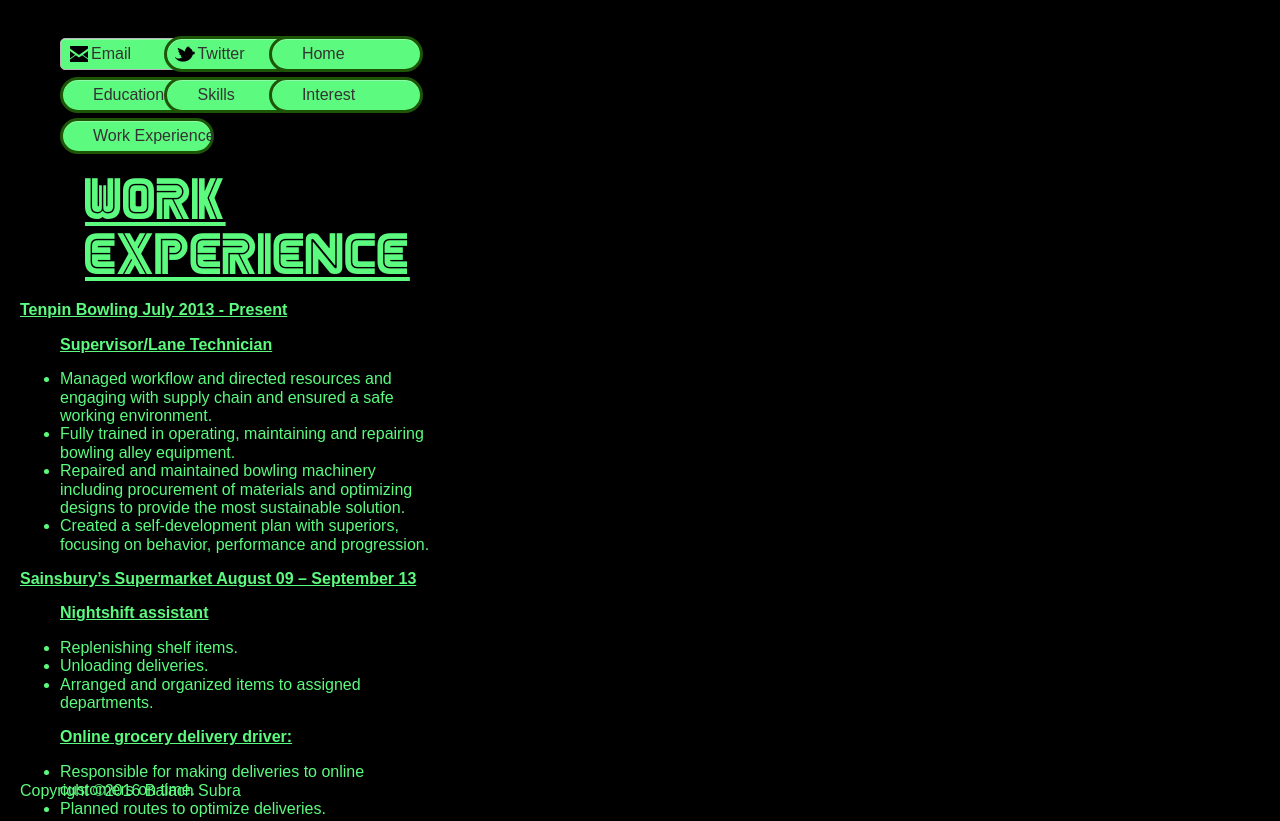
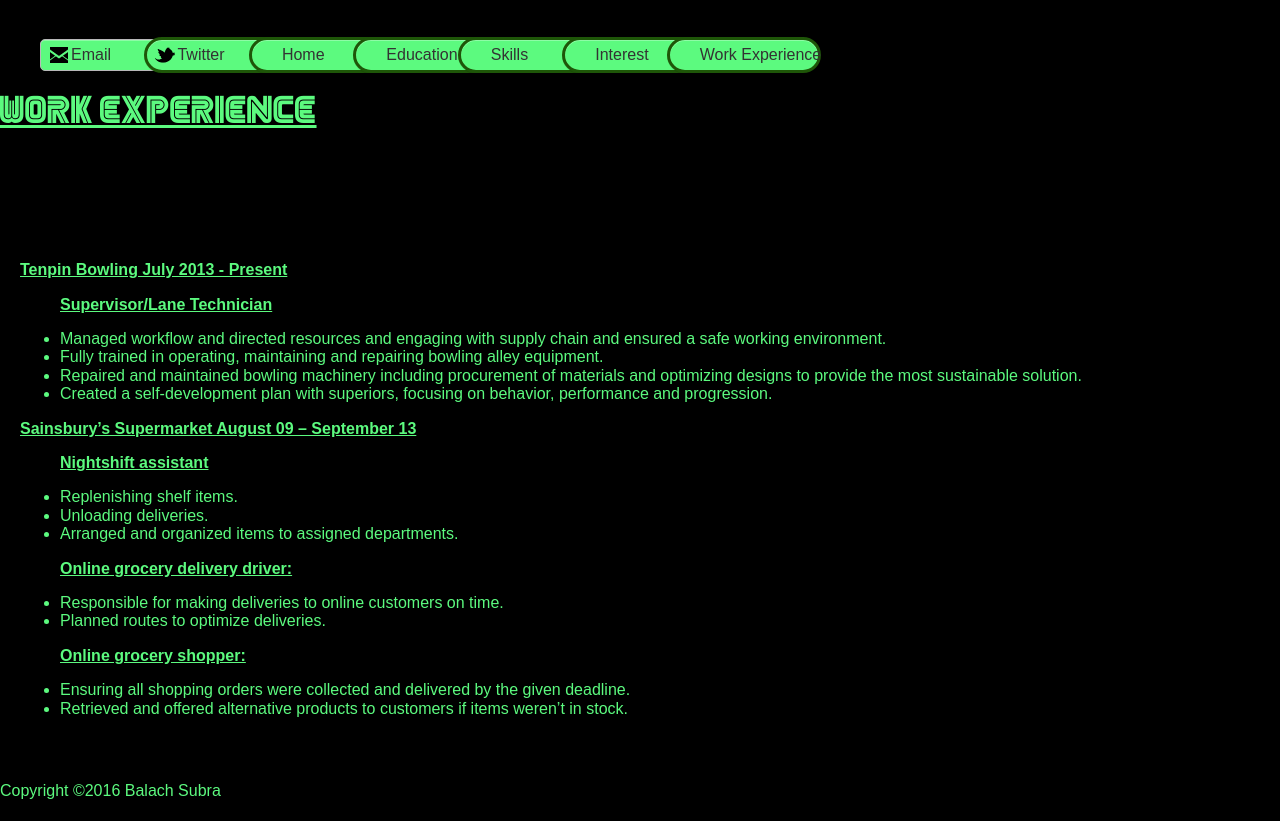
Before and after one commit to Balach1/My-cv, a plain HTML site: page workexp.html in a window 1280 px wide. Shown: the top 821 px of the page. After the commit the page ends 800 px from the top, so only its background shows below. Drawn offline with Linux system fonts and the light colour scheme; files that its build step writes are made by us from their sources.

Commit message:
full working nav bar

```diff
--- a/css/stylesheet.css
+++ b/css/stylesheet.css
@@ -1,4 +1,4 @@
-body{
+body {
 	/*background-image: url("/Users/tech-a04/Desktop/MyCVWebsite/codeback.png");*/
 	background-color: black;
 	background-repeat: no-repeat;
@@ -44,10 +44,9 @@ body{
     margin: 16px 0;
     padding: auto;
 }
-#work, #education {
+#work, #education, #skills, #interests {
 
 	margin: 20px;
-	width: 420px;
 	height: auto;
 	color: #5CFA7F;
 	clear: both;
@@ -88,14 +87,7 @@ h1 {
 
 }
 
-h2 {
-	font-family: 'mrrobotregular';
-	font-weight: normal;
-	font-size: 48px;
-	margin: 16px 65px;
-    padding: auto;
 
-}
 #footer {
 
 	margin: 16px 13autopx;
--- a/workexp.html
+++ b/workexp.html
@@ -1,32 +1,29 @@
 <!DOCTYPE html>
 <html>
 <head>
-<meta charset="utf-8">
+	<meta charset="utf-8">
 	<meta http-equiv="Content-Type" content="text/html; charset=utf-8" />
 	<link rel="stylesheet" type="text/css" href="css/stylesheet.css">
 	<link rel="stylesheet" type="text/css" href="css/social-buttons.css">
 	<link rel="stylesheet" type="text/css" href="reset.css">
 	<link rel="stylesheet" href="fonts/mr-robot/stylesheet.css" type="text/css" charset="utf-8"/>
-	<section id="work">
 	<title>Work Experience</title>
 </head>
 <body>
-<nav id ="nav">
+	<nav id ="nav">
 	<ul>
 	<li><a href="mailto:balachsubra@spartaglobal.co" target="_top" class="sb email text">Email</a></li>
 	<li><a href="https://twitter.com/BalachSubra" class="sb circle text thick-border green twitter">Twitter</a></li>
 	<li class="sb circle text thick-border green twitter"><a href="index.html">Home</a></li>
 	<li class="sb circle text thick-border green twitter"><a href="Education.html">Education</a> </li>
-
 	<li class="sb circle text thick-border green twitter"><a href="skills.html">Skills</a></li>
 	<li class="sb circle text thick-border green twitter"><a href="interests.html">Interest</a></li>
 	<li class="sb circle text thick-border green twitter"><a href="workexp.html">Work Experience</a></li>
 	</ul>
 	</nav>
 <main>
- <!-- this section is about my work exp -->
-
-	<p><h2><u>Work Experience</u></h2></p>
+<h1><u>Work Experience</u></h1>
+	<section id="work">
 	<p><b><u>Tenpin Bowling July 2013 - Present</u></b></p>
 	<ul><u><b>Supervisor/Lane Technician</b></u>
 		<p><li>Managed workflow and directed resources and engaging with supply chain and ensured a safe working environment.</li>
@@ -36,10 +33,8 @@
 		<li>Created a self-development plan with superiors, focusing on behavior, performance and progression. </li>
 		</p>
 	</ul>
-
 <p><b><u>Sainsbury’s Supermarket August 09 – September 13</u></b></p>
-
-		<ul>
+	<ul>
 		<p>
 		<u><b>Nightshift assistant</b></u>
 			<li>Replenishing shelf items.</li>
@@ -53,22 +48,22 @@
 			<li>Planned routes to optimize deliveries.</li>
 		</p>
 		</ul>
-		<ul>
-		<p>
+		<ul><p>
 			<u><b>Online grocery shopper:</b></u>
 			<li>Ensuring all shopping orders were collected and delivered by the given deadline.</li>
 			<li>Retrieved and offered alternative products to customers if items weren’t in stock.</li>
 		</p>
 		</ul>
+		</section>
 	</main>
-	<br>
+	</div>
+   </body>
+   	<br>
 
-<div class="cf">
+	<div class="cf">
 
 		<footer id="footer">
 		Copyright &copy;2016 Balach Subra
 		</footer>
 </div>
-</section>
-</body>
 </html>
```
Also changed, not shown: Education.html (+3 -5 lines), interests.html (+6 -5 lines), skills.html (+5 -4 lines).
